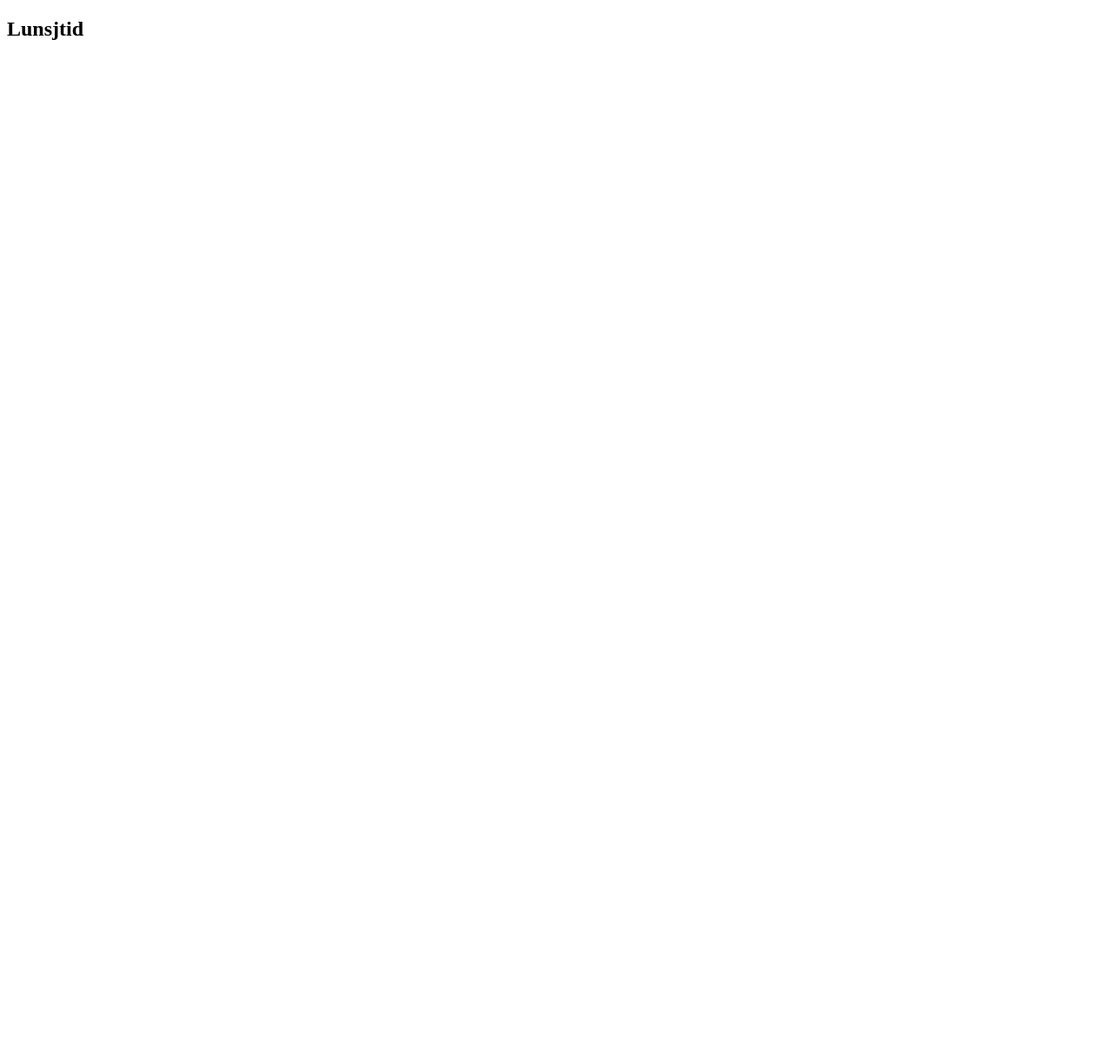
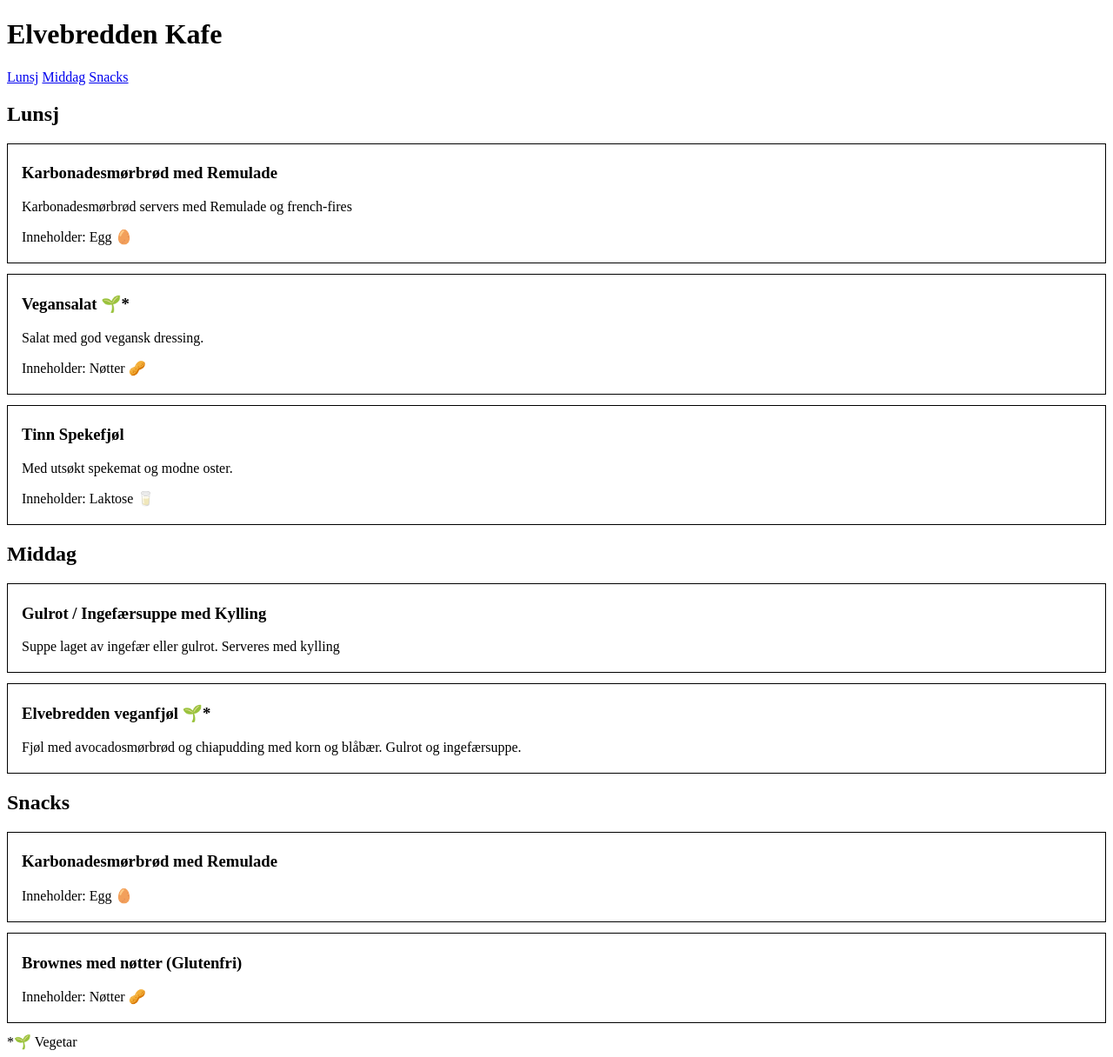
Before and after one commit to s1monb/data1200-oblig1, a plain HTML site: page index.html in a window 1280 px wide. Shown: the whole page at 87% size. Before the commit the page ends 800 px from the top, so only its background shows below. Drawn offline with Linux system fonts and the light colour scheme.

Commit message:
added dishes

```diff
--- a/index.html
+++ b/index.html
@@ -7,9 +7,63 @@
     <title>Meny - Elvebredden</title>
 </head>
 <body>
+    <!-- Made by: s349054, s362089, s354382 -->
+
+    <h1>Elvebredden Kafe</h1>
+    <nav>
+        <a href="#lunch">Lunsj</a>
+        <a href="#dinner">Middag</a>
+        <a href="#snacks">Snacks</a>
+    </nav>
+
+    <div id="lunch">
+        <h2>Lunsj</h2>
+
+        <div style="border: 1px solid black; padding: 4px 16px; margin-bottom:12px;">
+            <h3>Karbonadesmørbrød med Remulade</h3>
+            <p>Karbonadesmørbrød servers med Remulade og french-fires</p>
+            <p>Inneholder: Egg 🥚</p>
+        </div>
+        <div style="border: 1px solid black; padding: 4px 16px; margin-bottom:12px;">
+
+            <h3>Vegansalat 🌱*</h3>
+            <p>Salat med god vegansk dressing.</p>
+            <p>Inneholder: Nøtter 🥜</p>
+        </div>
+
+        <div style="border: 1px solid black; padding: 4px 16px; margin-bottom:12px;">
+
+            <h3>Tinn Spekefjøl</h3>
+            <p>Med utsøkt spekemat og modne oster.</p>
+            <p>Inneholder: Laktose 🥛</p>
+        </div>
+    </div>
+    <div id="dinner">
+        <h2>Middag</h2>
+
+        <div style="border: 1px solid black; padding: 4px 16px; margin-bottom:12px;">
+            <h3>Gulrot / Ingefærsuppe med Kylling</h3>
+            <p>Suppe laget av ingefær eller gulrot. Serveres med kylling</p>
+        </div>
+        <div style="border: 1px solid black; padding: 4px 16px; margin-bottom:12px;">
+            <h3>Elvebredden veganfjøl 🌱*</h3>
+            <p>Fjøl med avocadosmørbrød og chiapudding med korn og blåbær. Gulrot og ingefærsuppe.</p>
+        </div>
+    </div>
+    <div id="snacks">
+        <h2>Snacks</h2>
+
+        <div style="border: 1px solid black; padding: 4px 16px; margin-bottom:12px;">
+            <h3>Karbonadesmørbrød med Remulade</h3>
+            <p>Inneholder: Egg 🥚</p>
+        </div>
+        <div style="border: 1px solid black; padding: 4px 16px; margin-bottom:12px;">
+            <h3>Brownes med nøtter (Glutenfri)</h3>
+            <p>Inneholder: Nøtter 🥜</p>
+        </div>
+    </div>
     <div>
-        <h2>Lunsjtid</h2>
-
+        *🌱 Vegetar
     </div>
 </body>
 </html>
```
